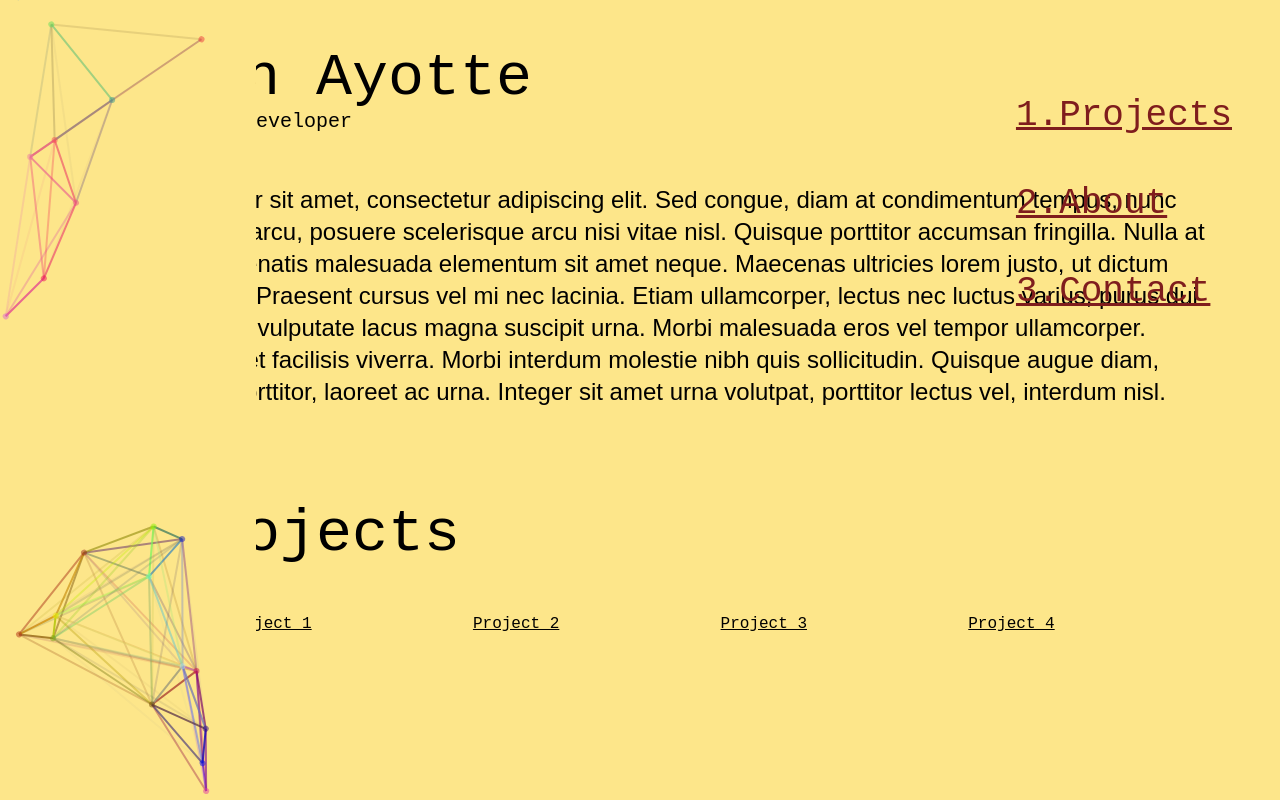
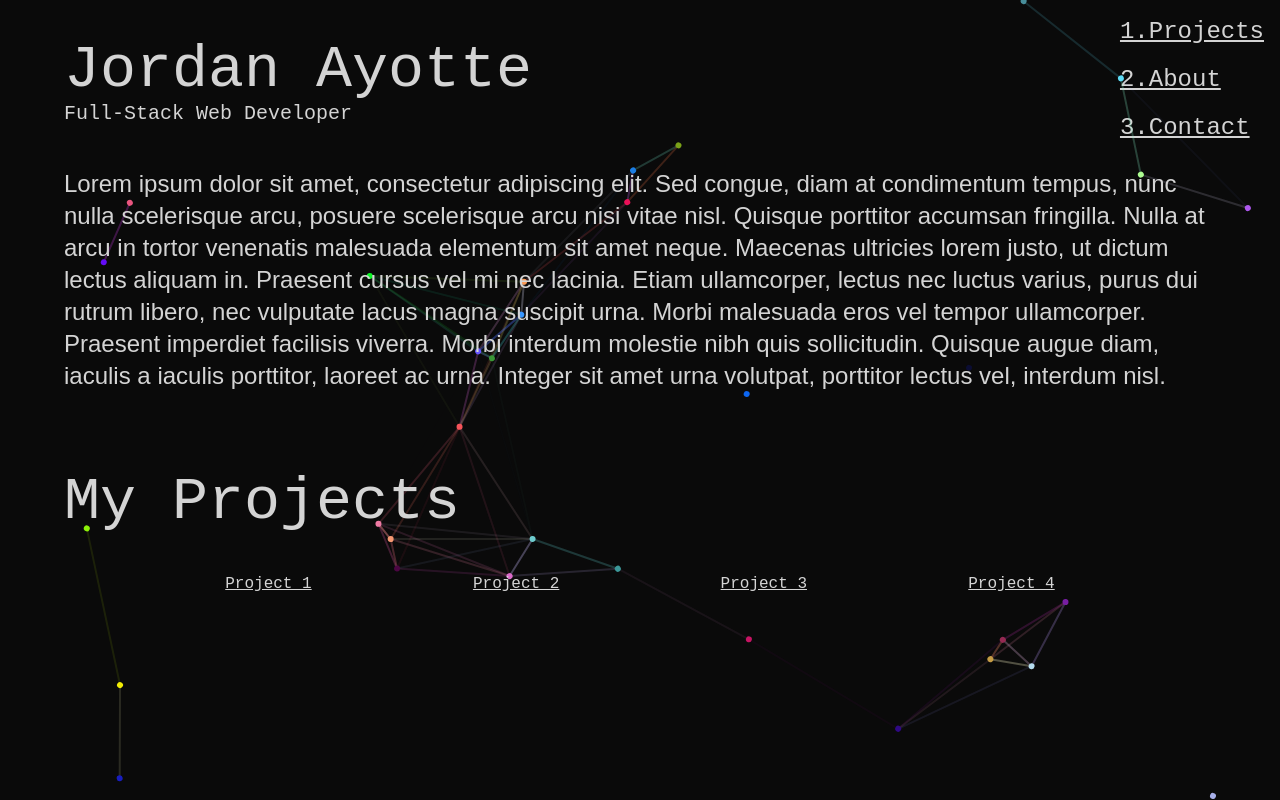
Before and after one commit to joayo13/portfolio, a React (Create React App) app: page / in a window 1280 px wide. Built offline with nearby package versions, Linux system fonts and the light colour scheme.

Commit message:
home page redesigned black rainbow theme

```diff
--- a/src/App.js
+++ b/src/App.js
@@ -13,20 +13,20 @@ function App() {
 
   return (
     <div className="relative">
-        <main className='absolute top-0 left-0 right-0 bottom-0 h-screen w-screen z-10 bg-amber-200'>
-            <section className='max-w-6xl mx-auto py-12 mono'>
+        <main className='text-neutral-300 bg-neutral-950 px-4 min-h-screen'>
+            <section className='max-w-6xl mx-auto py-10 mono z-20 relative'>
                 <h1 className='text-6xl'>Jordan Ayotte</h1>
                 <p className='text-xl'>Full-Stack Web Developer</p>
-                <p className='py-12 text-2xl playfair'>Lorem ipsum dolor sit amet, consectetur adipiscing elit. Sed congue, diam at condimentum tempus, nunc nulla scelerisque arcu, posuere scelerisque arcu nisi vitae nisl. Quisque porttitor accumsan fringilla. Nulla at arcu in tortor venenatis malesuada elementum sit amet neque. Maecenas ultricies lorem justo, ut dictum lectus aliquam in. Praesent cursus vel mi nec lacinia. Etiam ullamcorper, lectus nec luctus varius, purus dui rutrum libero, nec vulputate lacus magna suscipit urna. Morbi malesuada eros vel tempor ullamcorper. Praesent imperdiet facilisis viverra. Morbi interdum molestie nibh quis sollicitudin. Quisque augue diam, iaculis a iaculis porttitor, laoreet ac urna. Integer sit amet urna volutpat, porttitor lectus vel, interdum nisl.</p>
+                <p className='py-10 text-2xl playfair'>Lorem ipsum dolor sit amet, consectetur adipiscing elit. Sed congue, diam at condimentum tempus, nunc nulla scelerisque arcu, posuere scelerisque arcu nisi vitae nisl. Quisque porttitor accumsan fringilla. Nulla at arcu in tortor venenatis malesuada elementum sit amet neque. Maecenas ultricies lorem justo, ut dictum lectus aliquam in. Praesent cursus vel mi nec lacinia. Etiam ullamcorper, lectus nec luctus varius, purus dui rutrum libero, nec vulputate lacus magna suscipit urna. Morbi malesuada eros vel tempor ullamcorper. Praesent imperdiet facilisis viverra. Morbi interdum molestie nibh quis sollicitudin. Quisque augue diam, iaculis a iaculis porttitor, laoreet ac urna. Integer sit amet urna volutpat, porttitor lectus vel, interdum nisl.</p>
             </section>
-            <ul className='absolute flex flex-col gap-12 right-0 top-24 px-12 text-4xl underline mono text-red-900'>
+            <ul className='absolute hidden md:flex flex-col gap-4 right-4 top-4 text-2xl underline mono'>
               <p>1.Projects</p>
               <p>2.About</p>
               <p>3.Contact</p>
             </ul>
-            <section className='max-w-6xl mx-auto mono'>
+            <section className='max-w-6xl mx-auto mono z-20 relative'>
             <h2 className='text-6xl'>My Projects</h2>
-            <ul className='w-full py-12 flex justify-evenly underline'>
+            <ul className='w-full py-10 flex justify-evenly underline'>
               <li>Project 1</li>
               <li>Project 2</li>
               <li>Project 3</li>
@@ -34,7 +34,7 @@ function App() {
             </ul>
             </section>
         </main>
-        <section className='fixed top-0 left-0 h-full w-64 z-10'>
+        <section className='fixed top-0 left-0 z-10'>
        <Particles
        className='absolute top-0 h-full w-full'
       id="tsparticles"
@@ -42,15 +42,15 @@ function App() {
 
       options={{
         "fullScreen": {
-            "enable": false,
+            "enable": true,
             "zIndex": 0
         },
         "particles": {
             "number": {
-                "value": 23,
+                "value": 33,
                 "density": {
                     "enable": false,
-                    "value_area": 800
+                    "value_area": 500
                 }
             },
             "color": {
@@ -60,7 +60,7 @@ function App() {
                 "type": "circle",
             },
             "opacity": {
-                "value": 0.5,
+                "value": 1,
                 "random": false,
                 "anim": {
                     "enable": false,
@@ -93,7 +93,7 @@ function App() {
                 "enable": true,
                 "distance": 200,
                 "color": "random",
-                "opacity": 1,
+                "opacity": 0.5,
                 "width": 2
             },
             "move": {
@@ -150,7 +150,7 @@ function App() {
         },
         "retina_detect": true,
         "background": {
-            "color": "#fde68a",
+            "color": "",
             "image": "",
             "position": "50% 50%",
             "repeat": "no-repeat",
```
